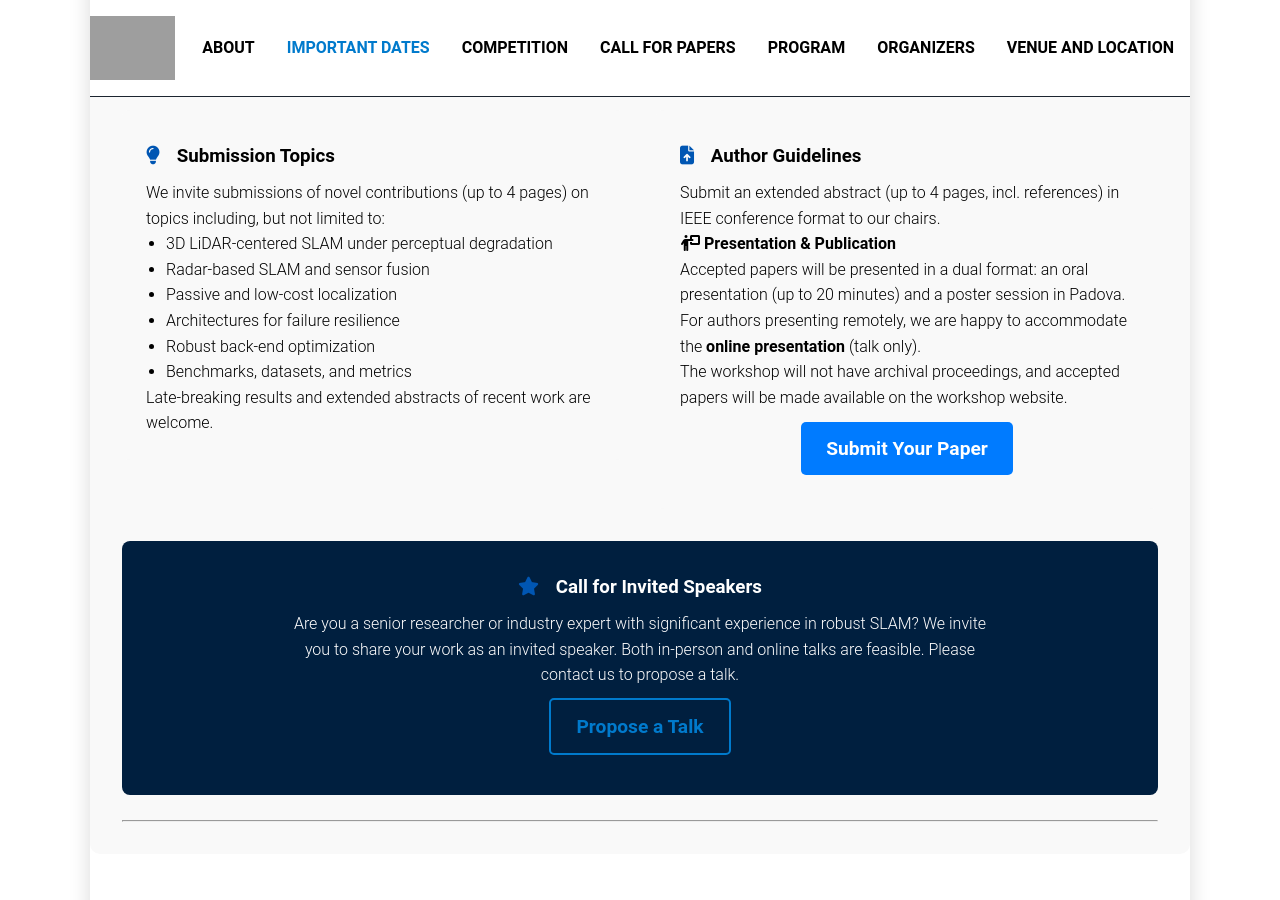
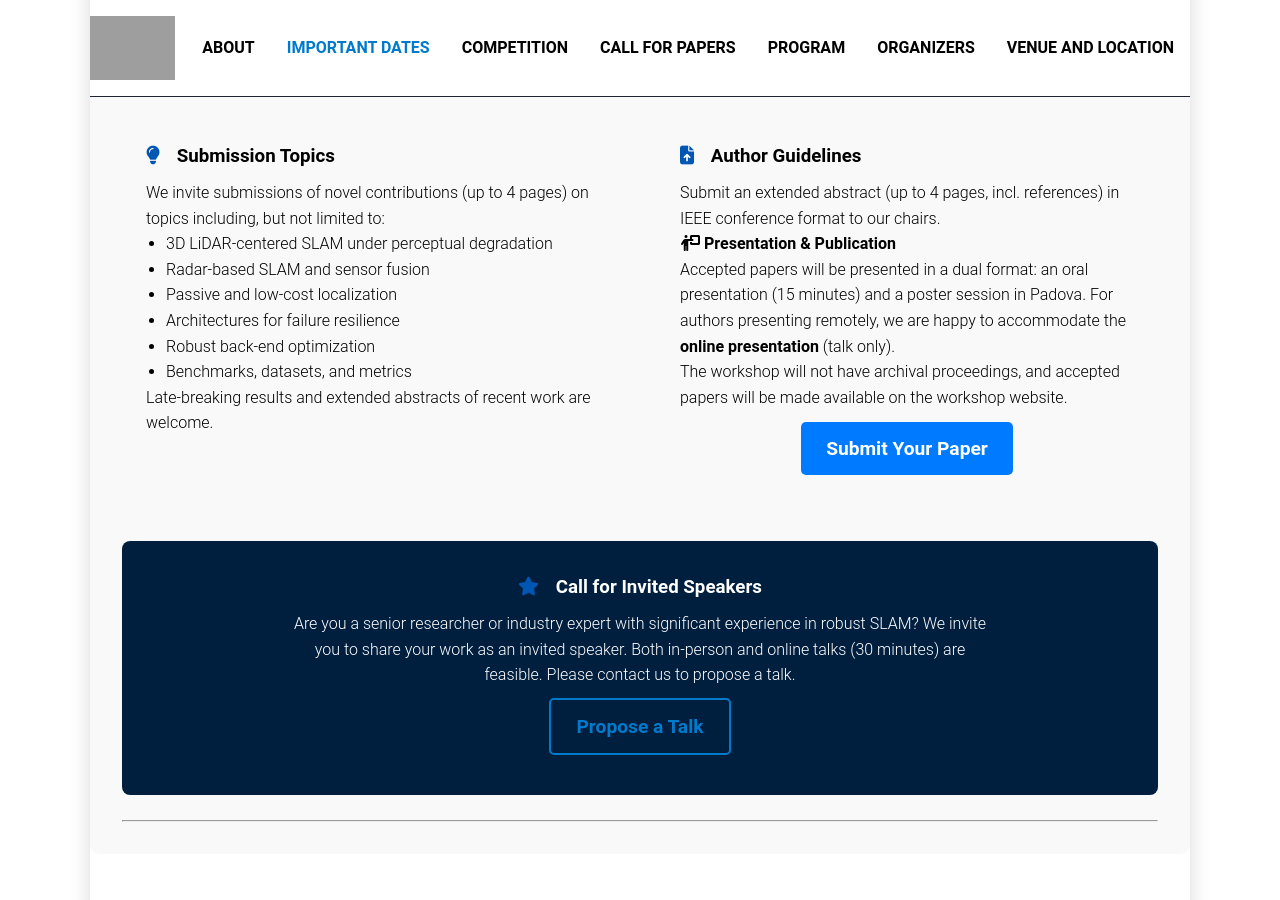
Before and after one commit to comrob/ecmr25slam, a Jekyll site: the page built from docs/index.markdown, in a window 1280 px wide and 900 px high, scrolled down 3015 px. Built offline with Jekyll 4.4.1, drawn with Linux system fonts in a browser that asks for light colours; grey boxes are pictures that could not be loaded.

Commit message:
Updated times of talks

```diff
--- a/docs/index.markdown
+++ b/docs/index.markdown
@@ -217,7 +217,7 @@ contact-email: hulchvse@student.cvut.cz
             <p>Submit an extended abstract (up to 4 pages, incl. references) in IEEE conference format to our chairs.</p>
 
             <h4><i class="fa-solid fa-person-chalkboard"></i> Presentation & Publication</h4>
-            <p>Accepted papers will be presented in a dual format: an oral presentation (up to 20 minutes) and a poster session in Padova. For authors presenting remotely, we are happy to accommodate the <strong>online presentation</strong> (talk only).</p>
+            <p>Accepted papers will be presented in a dual format: an oral presentation (15 minutes) and a poster session in Padova. For authors presenting remotely, we are happy to accommodate the <strong>online presentation</strong> (talk only).</p>
             <p>The workshop will not have archival proceedings, and accepted papers will be made available on the workshop website.</p>
 
             <div class="cta-button-wrapper">
@@ -230,7 +230,7 @@ contact-email: hulchvse@student.cvut.cz
 
     <div class="speaker-call-prompt">
         <h3><i class="fa-solid fa-star"></i> Call for Invited Speakers</h3>
-        <p>Are you a senior researcher or industry expert with significant experience in robust SLAM? We invite you to share your work as an invited speaker. Both in-person and online talks are feasible. Please contact us to propose a talk.</p>
+        <p>Are you a senior researcher or industry expert with significant experience in robust SLAM? We invite you to share your work as an invited speaker. Both in-person and online talks (30 minutes) are feasible. Please contact us to propose a talk.</p>
         <div class="cta-button-wrapper">
              <a href="mailto:robotmappingws@gmail.com?subject=ECMR Workshop 2025 - Speaker Proposal" class="cta-button secondary">
                 Propose a Talk
```
